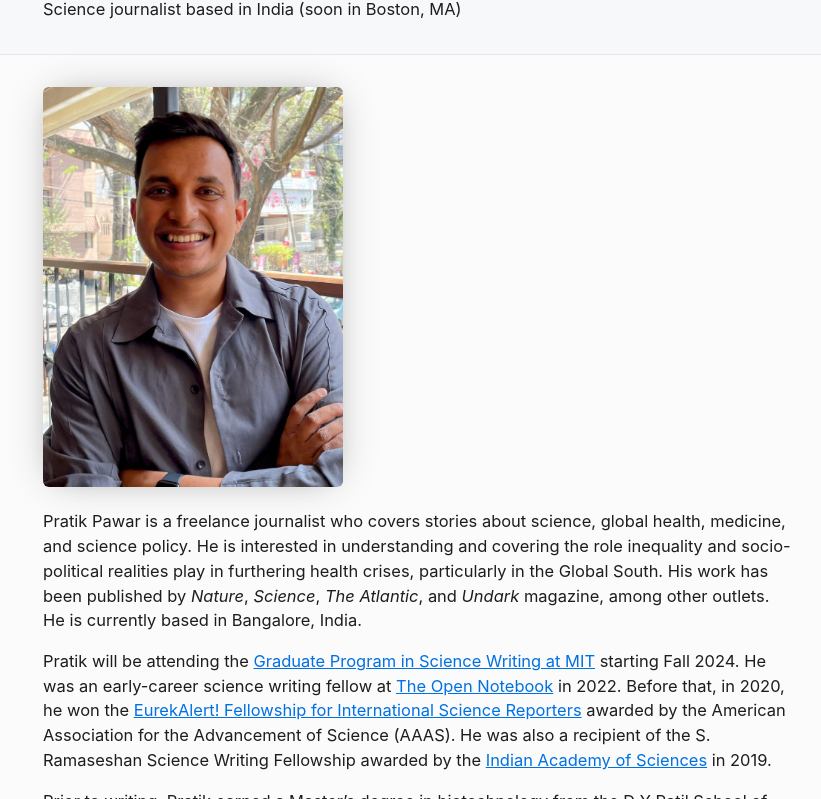
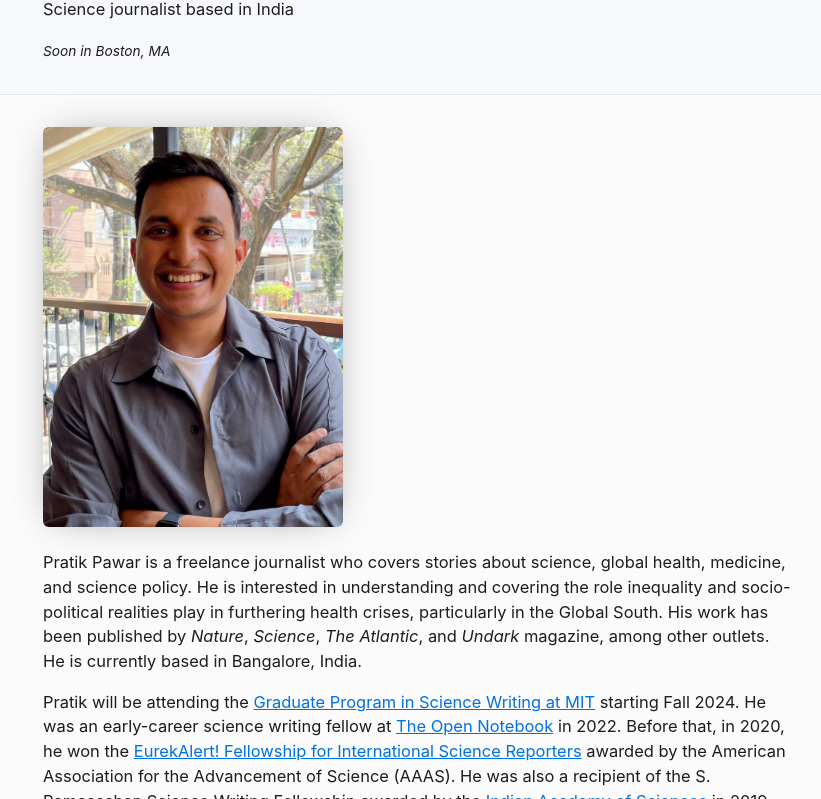
Before and after one commit to p-pr/webpage, a plain HTML site: page index.html in a window 1280 px wide. Shown: the part 79-878 px from the top of the page, without its empty margins (222-1043 px from the left). Drawn offline with Linux system fonts and the light colour scheme; a web font is replaced by a local one.

Commit message:
Update index.html

```diff
--- a/index.html
+++ b/index.html
@@ -11,7 +11,8 @@
 <body>
     <header>
         <h1>Pratik Pawar</h1>
-        <p>Science journalist based in India (soon in Boston, MA)</p>
+        <p>Science journalist based in India</p>
+	<p><i><small>Soon in Boston, MA</small></i></p>
     </header>
 <img src="/photo.jpg" alt="Headshot of the writer" width="300px" height="400px" style="border-radius: 6px; box-shadow: 0 0 40px -10px rgba(0,0,0,.3), 0 0 25px -15px rgba(0,0,0,.2);">
 
```
